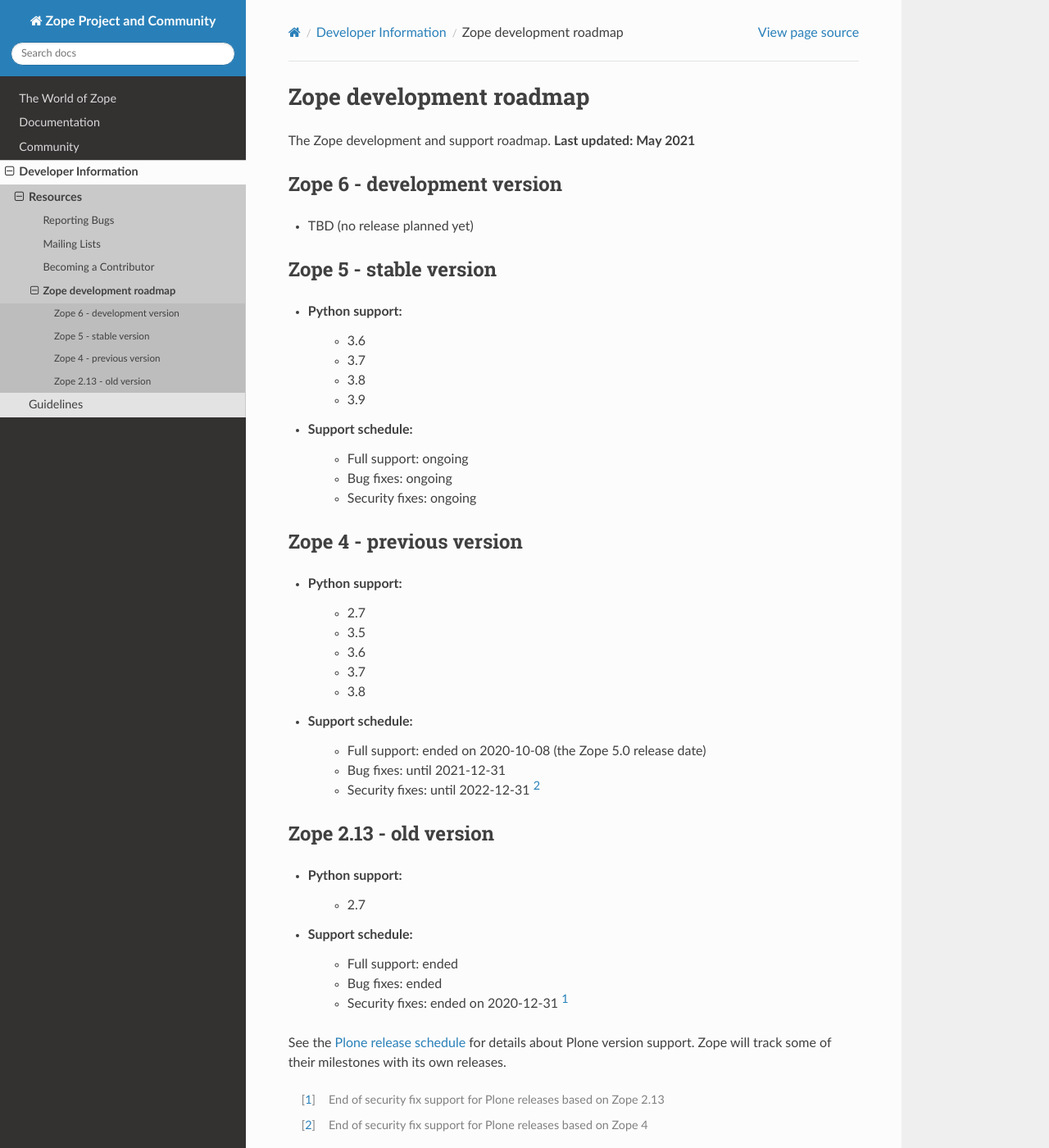
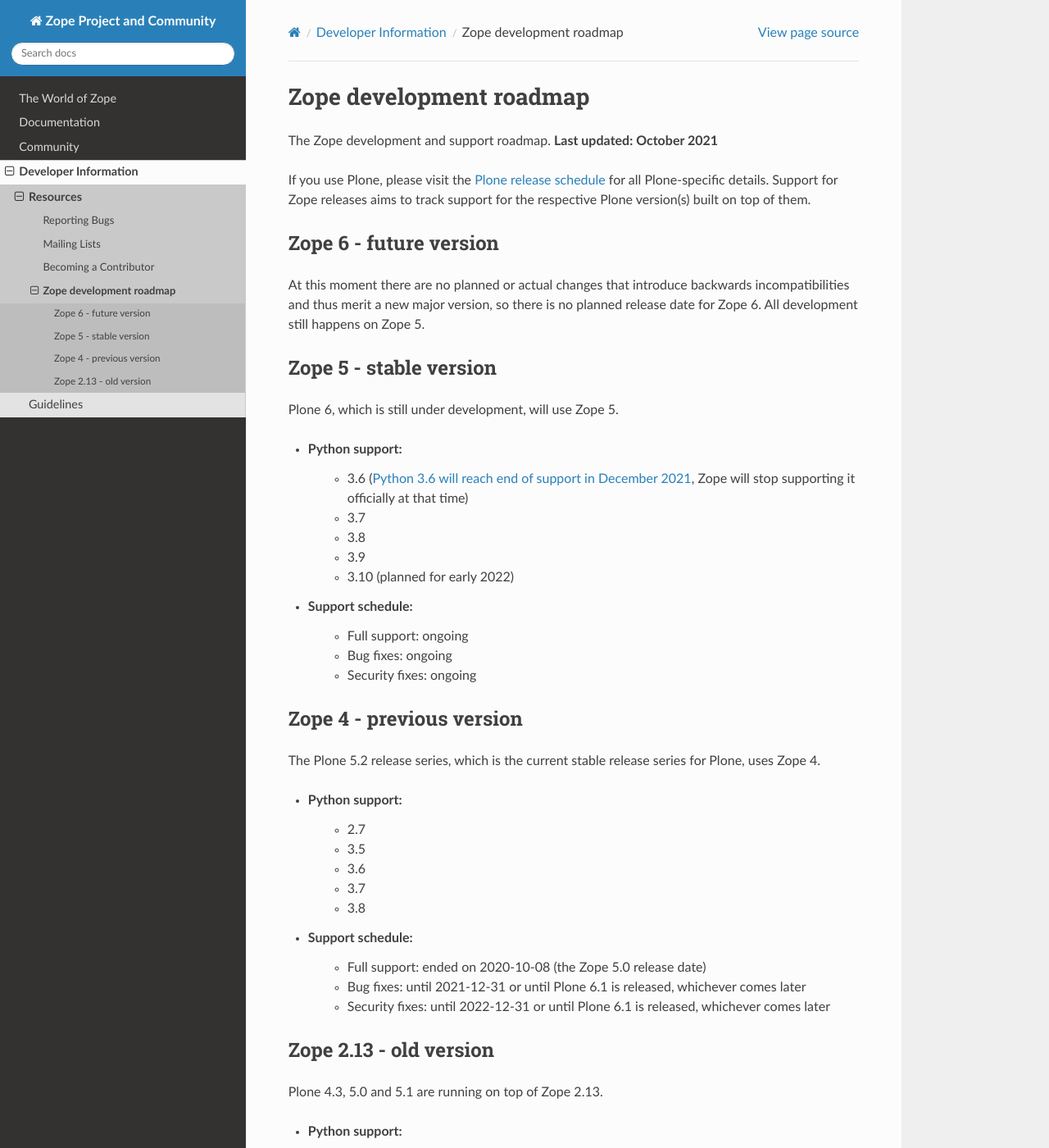
Before and after one commit to zopefoundation/www.zope.org, a Sphinx documentation site: the page built from docs/developer/roadmap.rst, in a window 1280 px wide and 1400 px high. Shown: the whole window at 82% size. Built offline with Sphinx 7.4.7 and the Read the Docs theme 2.0.0, drawn with Linux system fonts in a browser that asks for light colours.

Commit message:
- sync up with the Plone roadmap

```diff
--- a/docs/developer/roadmap.rst
+++ b/docs/developer/roadmap.rst
@@ -1,23 +1,33 @@
 Zope development roadmap
 ========================
 
-The Zope development and support roadmap. **Last updated: May 2021**
+The Zope development and support roadmap. **Last updated: October 2021**
+
+If you use Plone, please visit the `Plone release schedule
+<https://plone.org/download/release-schedule>`_ for all Plone-specific details.
+Support for Zope releases aims to track support for the respective Plone
+version(s) built on top of them.
 
 
-Zope 6 - development version
-----------------------------
-
-* TBD (no release planned yet)
+Zope 6 - future version
+-----------------------
+At this moment there are no planned or actual changes that introduce backwards
+incompatibilities and thus merit a new major version, so there is no planned
+release date for Zope 6. All development still happens on Zope 5.
 
 
 Zope 5 - stable version
 -----------------------
+Plone 6, which is still under development, will use Zope 5.
 
 * Python support:
-    - 3.6
+    - 3.6 (`Python 3.6 will reach end of support in December 2021
+      <https://www.python.org/dev/peps/pep-0494/#lifespan>`_, Zope will stop
+      supporting it officially at that time)
     - 3.7
     - 3.8
     - 3.9
+    - 3.10 (planned for early 2022)
 
 * Support schedule:
     - Full support: ongoing
@@ -27,6 +37,8 @@ Zope 5 - stable version
 
 Zope 4 - previous version
 -------------------------
+The Plone 5.2 release series, which is the current stable release series for
+Plone, uses Zope 4.
 
 * Python support:
     - 2.7
@@ -37,12 +49,15 @@ Zope 4 - previous version
 
 * Support schedule:
     - Full support: ended on 2020-10-08 (the Zope 5.0 release date)
-    - Bug fixes: until 2021-12-31
-    - Security fixes: until 2022-12-31 [2]_
+    - Bug fixes: until 2021-12-31 or until Plone 6.1 is released, whichever
+      comes later
+    - Security fixes: until 2022-12-31 or until Plone 6.1 is released,
+      whichever comes later
 
 
 Zope 2.13 - old version
 -----------------------
+Plone 4.3, 5.0 and 5.1 are running on top of Zope 2.13.
 
 * Python support:
     - 2.7
@@ -50,14 +65,4 @@ Zope 2.13 - old version
 * Support schedule:
     - Full support: ended
     - Bug fixes: ended
-    - Security fixes: ended on 2020-12-31 [1]_
-
-
-
-See the `Plone release schedule <https://plone.org/download/release-schedule>`_
-for details about Plone version support. Zope will track some of their
-milestones with its own releases.
-
-
-.. [1] End of security fix support for Plone releases based on Zope 2.13
-.. [2] End of security fix support for Plone releases based on Zope 4
+    - Security fixes: ended on 2020-12-31
```
